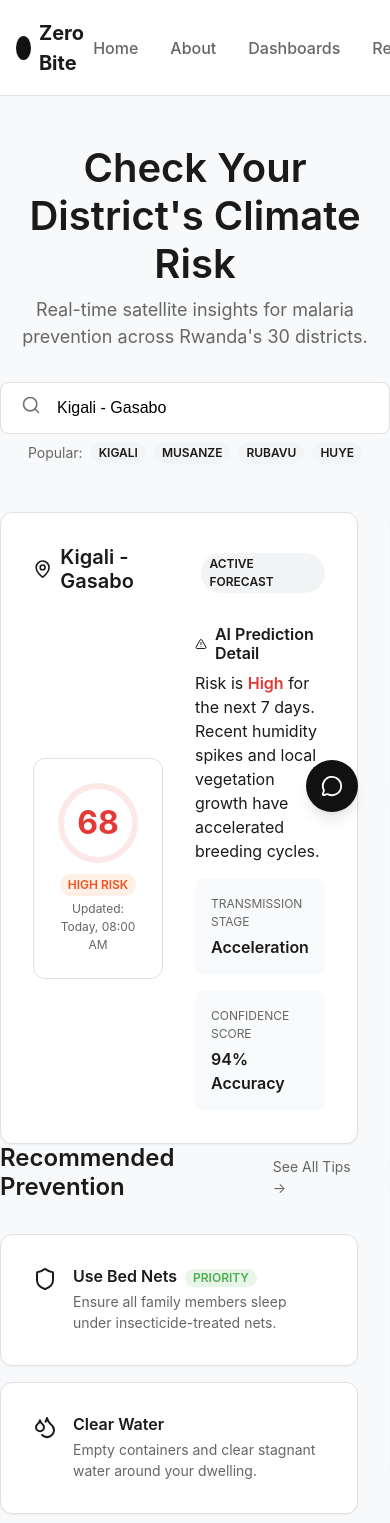
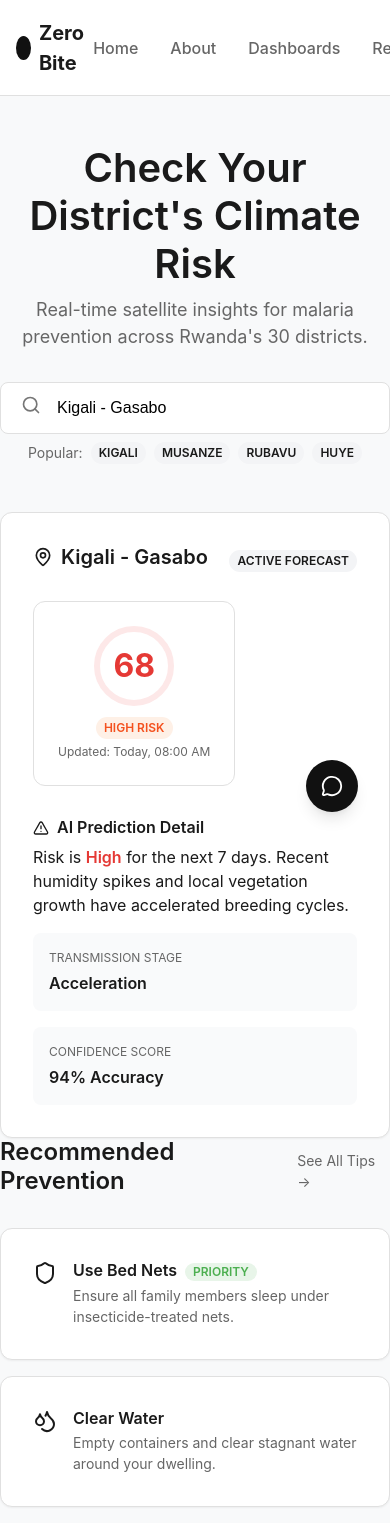
Before and after one commit to Aubierge-codes/Zero-bite, a React (Vite) app in the folder frontend/: page /public in a window 390 px wide. Shown: the top 1523 px of the page. Built offline with nearby package versions, Linux system fonts and the light colour scheme.

Commit message:
Public Dashboard: responsive main layout and wrapping rows
Swaps the '2fr 1fr' main grid for .split-2-1, and lets the risk-score
row and the popular-district badge row wrap instead of overflowing
on narrow viewports.

```diff
--- a/frontend/src/pages/PublicDashboard/PublicDashboard.tsx
+++ b/frontend/src/pages/PublicDashboard/PublicDashboard.tsx
@@ -13,7 +13,7 @@ export default function PublicDashboard() {
               <span style={{ padding: 'var(--spacing-sm) var(--spacing-md)', color: 'var(--color-text-tertiary)' }}><Search size={20} /></span>
               <input type="text" placeholder="Kigali - Gasabo" style={{ flex: 1, border: 'none', outline: 'none', fontSize: '1rem', backgroundColor: 'transparent' }} defaultValue="Kigali - Gasabo" />
            </div>
-           <div style={{ display: 'flex', gap: 'var(--spacing-sm)', justifyContent: 'center', marginTop: 'var(--spacing-sm)', fontSize: '0.875rem' }}>
+           <div style={{ display: 'flex', flexWrap: 'wrap', gap: 'var(--spacing-sm)', justifyContent: 'center', marginTop: 'var(--spacing-sm)', fontSize: '0.875rem' }}>
               <span style={{ color: 'var(--color-text-secondary)' }}>Popular:</span>
               <span className="badge" style={{ backgroundColor: '#F3F4F6' }}>Kigali</span>
               <span className="badge" style={{ backgroundColor: '#F3F4F6' }}>Musanze</span>
@@ -23,7 +23,7 @@ export default function PublicDashboard() {
         </div>
       </div>
 
-      <div className="grid" style={{ gridTemplateColumns: '2fr 1fr', gap: 'var(--spacing-xl)' }}>
+      <div className="split-2-1">
         <div className="flex-col gap-xl">
            <div className="card">
               <div className="flex justify-between items-center" style={{ marginBottom: 'var(--spacing-lg)' }}>
@@ -31,7 +31,7 @@ export default function PublicDashboard() {
                  <span className="badge" style={{ backgroundColor: '#F3F4F6' }}>Active Forecast</span>
               </div>
 
-              <div className="flex gap-xl items-center">
+              <div className="flex gap-xl items-center" style={{ flexWrap: 'wrap' }}>
                  <div style={{ textAlign: 'center', padding: 'var(--spacing-lg)', border: '1px solid var(--color-border)', borderRadius: 'var(--radius-lg)' }}>
                     <div style={{ width: '80px', height: '80px', borderRadius: '50%', border: '6px solid #FDE8E8', display: 'flex', alignItems: 'center', justifyContent: 'center', margin: '0 auto var(--spacing-sm)' }}>
                        <span style={{ fontSize: '2rem', fontWeight: 700, color: 'var(--color-risk-critical)' }}>68</span>
```
